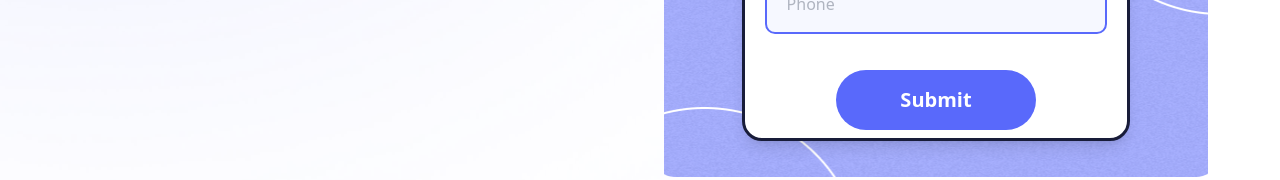
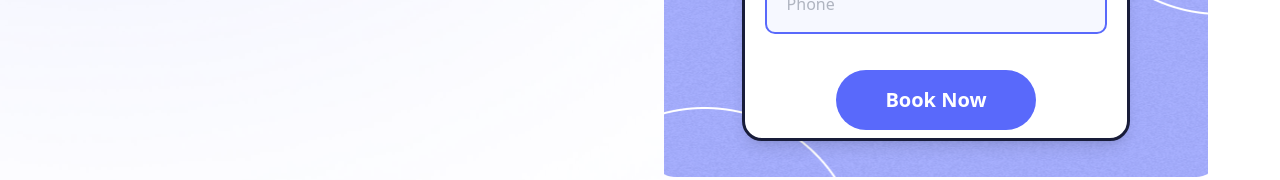
Before and after one commit to aqib4/seemi, a React (Vite) app: page / in a window 1280 px wide. Shown: the part 601-781 px from the top of the page. Built offline with nearby package versions, Linux system fonts and the light colour scheme.

Commit message:
button text chnages

```diff
--- a/src/Components/Hero.jsx
+++ b/src/Components/Hero.jsx
@@ -113,7 +113,7 @@ const Hero = () => {
 
             <input
               type="submit"
-              value={formik.isSubmitting ? "Submitting..." : "Submit"}
+              value={formik.isSubmitting ? "Booking..." : "Book Now"}
               disabled={formik.isSubmitting}
               className="w-[200px] h-[60px] rounded-full bg-[#5969FB] text-white font-inter text-[20px] font-semibold mt-4 cursor-pointer transition-all duration-300 hover:opacity-90 disabled:opacity-60"
             />
```
